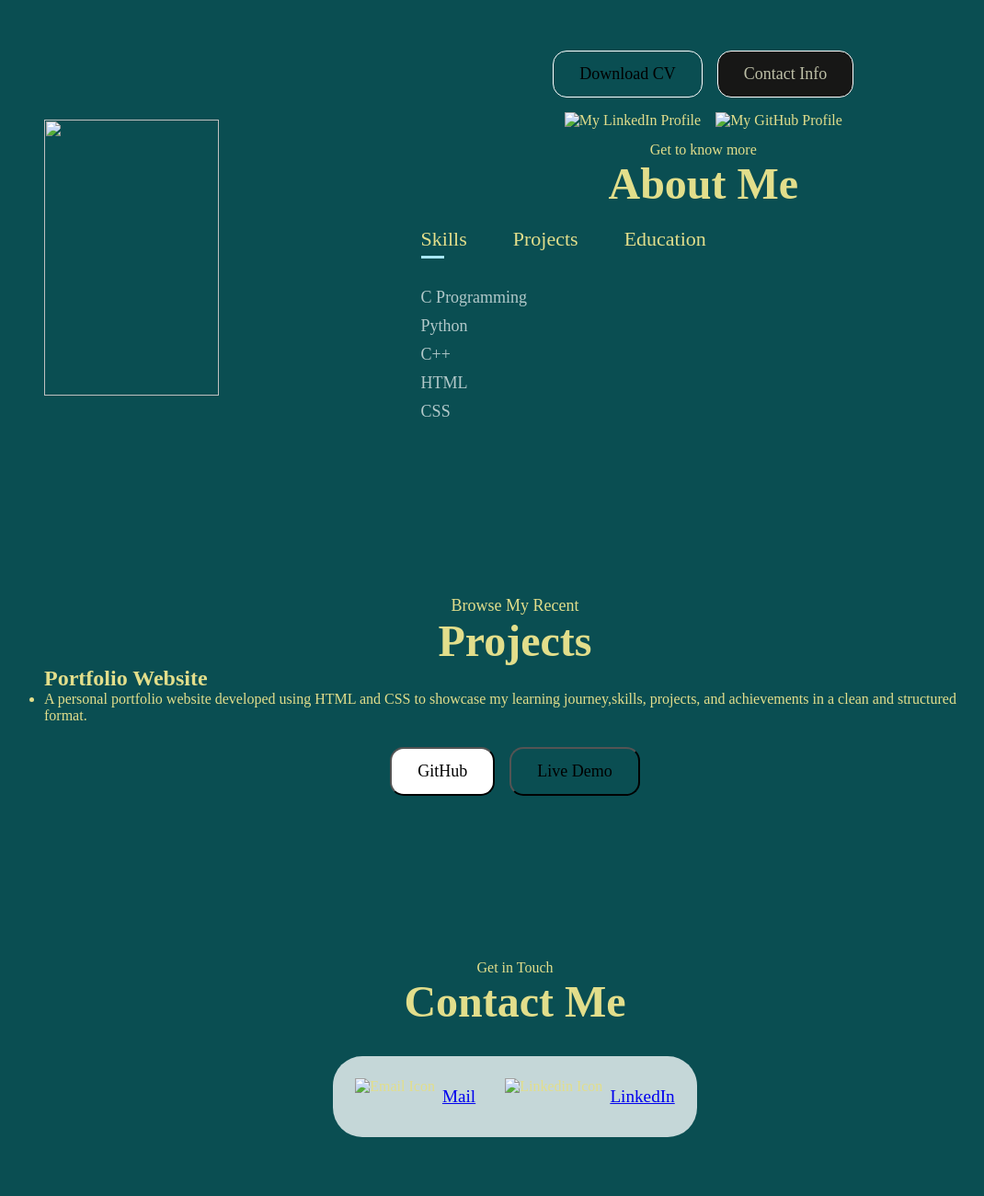
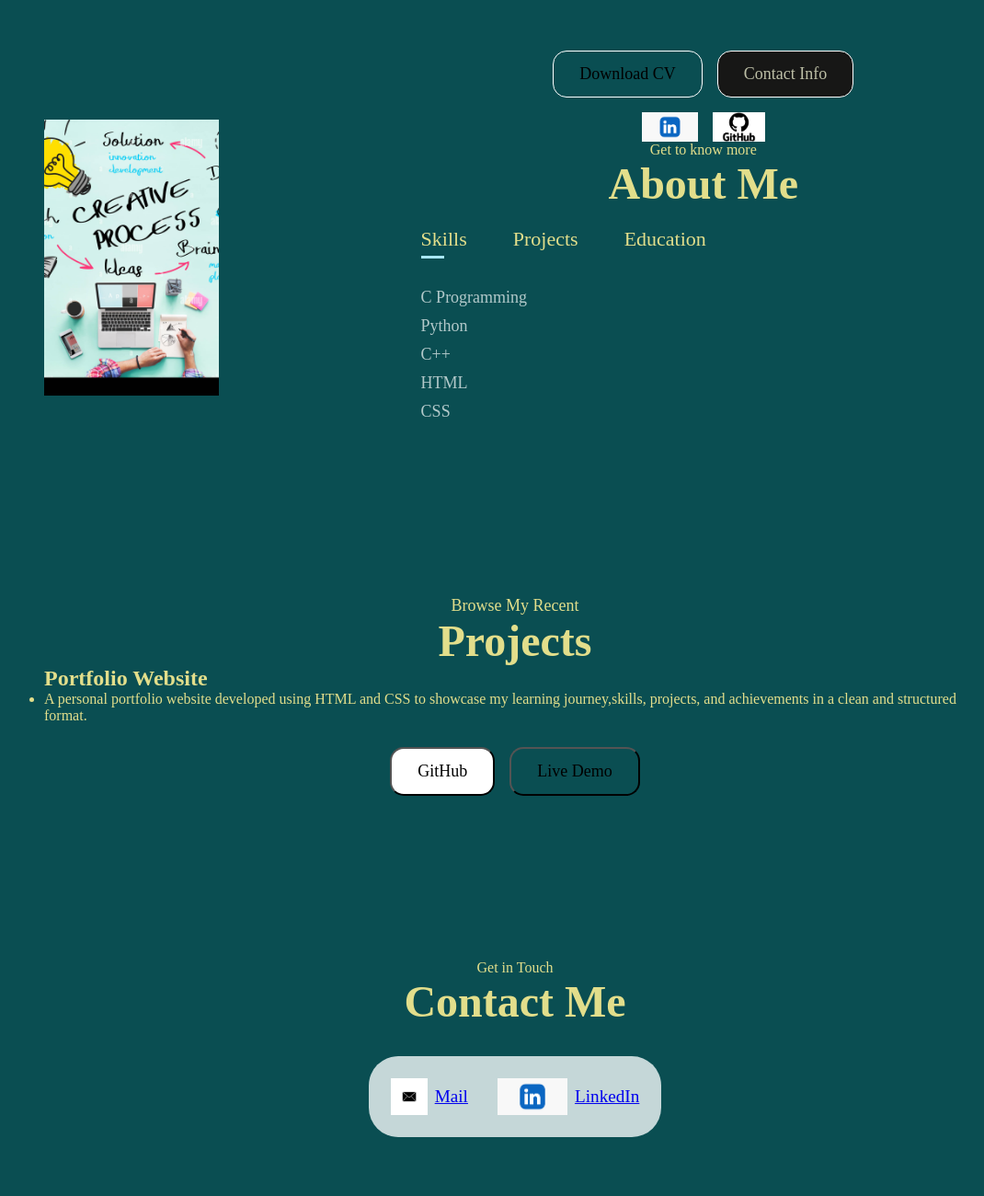
Before and after one commit to bhavyasripeela/portfolio-website, a plain HTML site: page index.html in a window 1280 px wide. Shown: the part 860-2160 px from the top of the page at 92% size, without its empty margins (80-1150 px from the left). Drawn offline with Linux system fonts and the light colour scheme.

Commit message:
Update index.html

```diff
--- a/index.html
+++ b/index.html
@@ -13,7 +13,7 @@
     <header id="header">
         <div class="container">
             <nav>
-                <img src="images/blue.webp" class="logo" alt="Logo">
+                <img src="blue.webp" class="logo" alt="Logo">
                 <ul>
                     <li><a href="#header">Home</a></li>
                     <li><a href="#about">About</a></li>
@@ -34,7 +34,7 @@
         <div class="container">
             <div class="row">
                 <div class="about-col-1">
-                    <img class="size"src="images/creative.jpg">
+                    <img class="size"src="creative.jpg">
                 </div>
                 <div class="about-col-2">
 
@@ -45,11 +45,11 @@
                 </div>
                 <div>
                     <div  id="social-container">
-                        <img src="images/download.png"
+                        <img src="download.png"
                         alt="My LinkedIn Profile"
                         class="icon"
                         onclick="location.href='https://www.linkedin.com/in/bhavya-sri-830348348'"/>
-                        <img src="images/download (1).png"
+                        <img src="download (1).png"
                         alt="My GitHub Profile"
                         class="icon"
                         onclick="location.href='https://github.com/bhavyasripeela'"/>
@@ -136,13 +136,13 @@
    <h1 class="title">Contact Me</h1>
    <div class="contact-info-upper-container">
     <div class="contact-info-container">
-        <img src="images/mail.png"
+        <img src="mail.png"
         alt="Email Icon"
         class="icon contact-icon"/>
         <p><a href="mailto:bhavyasripeela@gmail.com">Mail</a></p>
     </div>
     <div class="contact-info-container">
-        <img src="images/download.png"
+        <img src="download.png"
         alt="Linkedin Icon"
         class="icon contact-icon"/>
         <p><a href="//www.linkedin.com/in/bhavya-sri-830348348'">LinkedIn</a></p>
```
